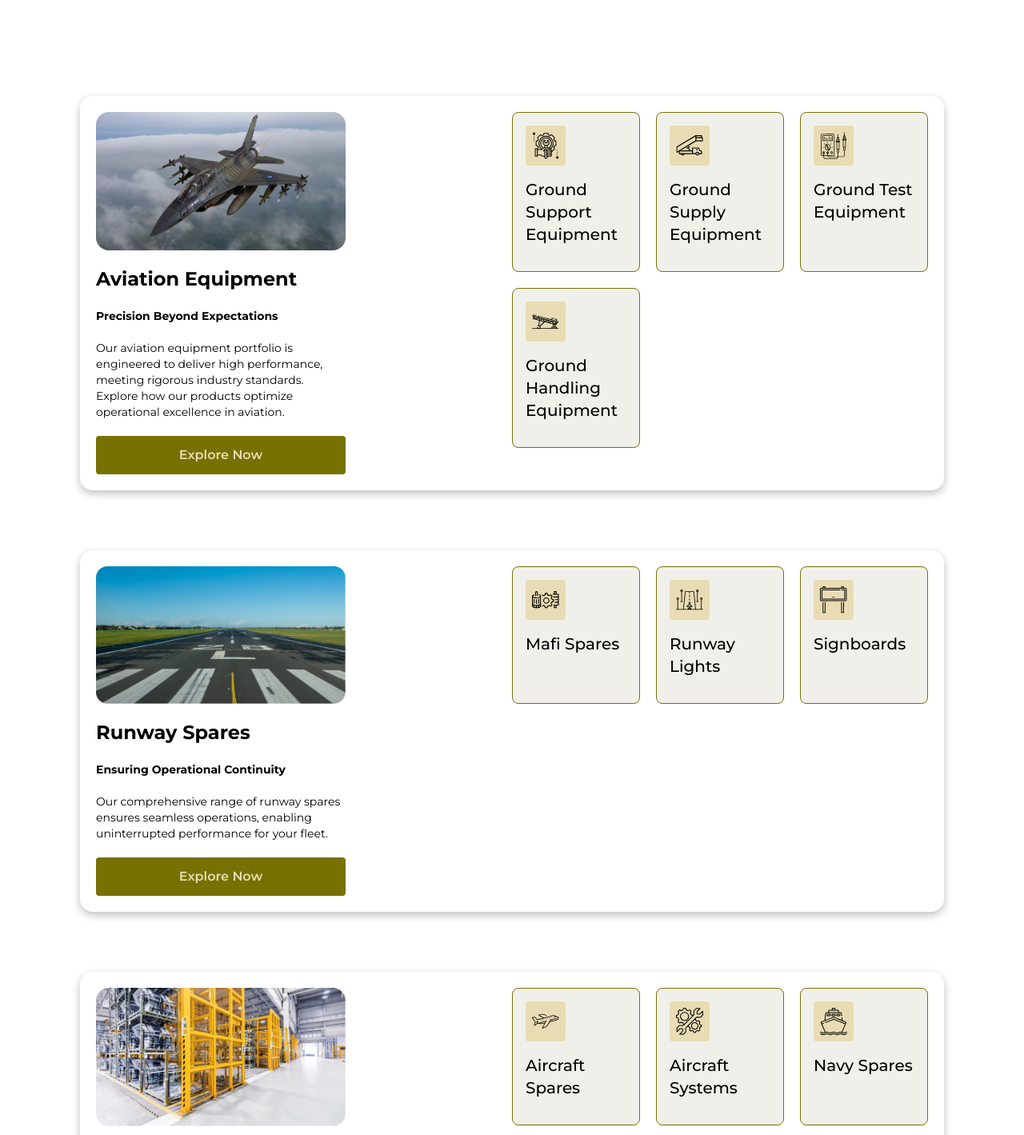
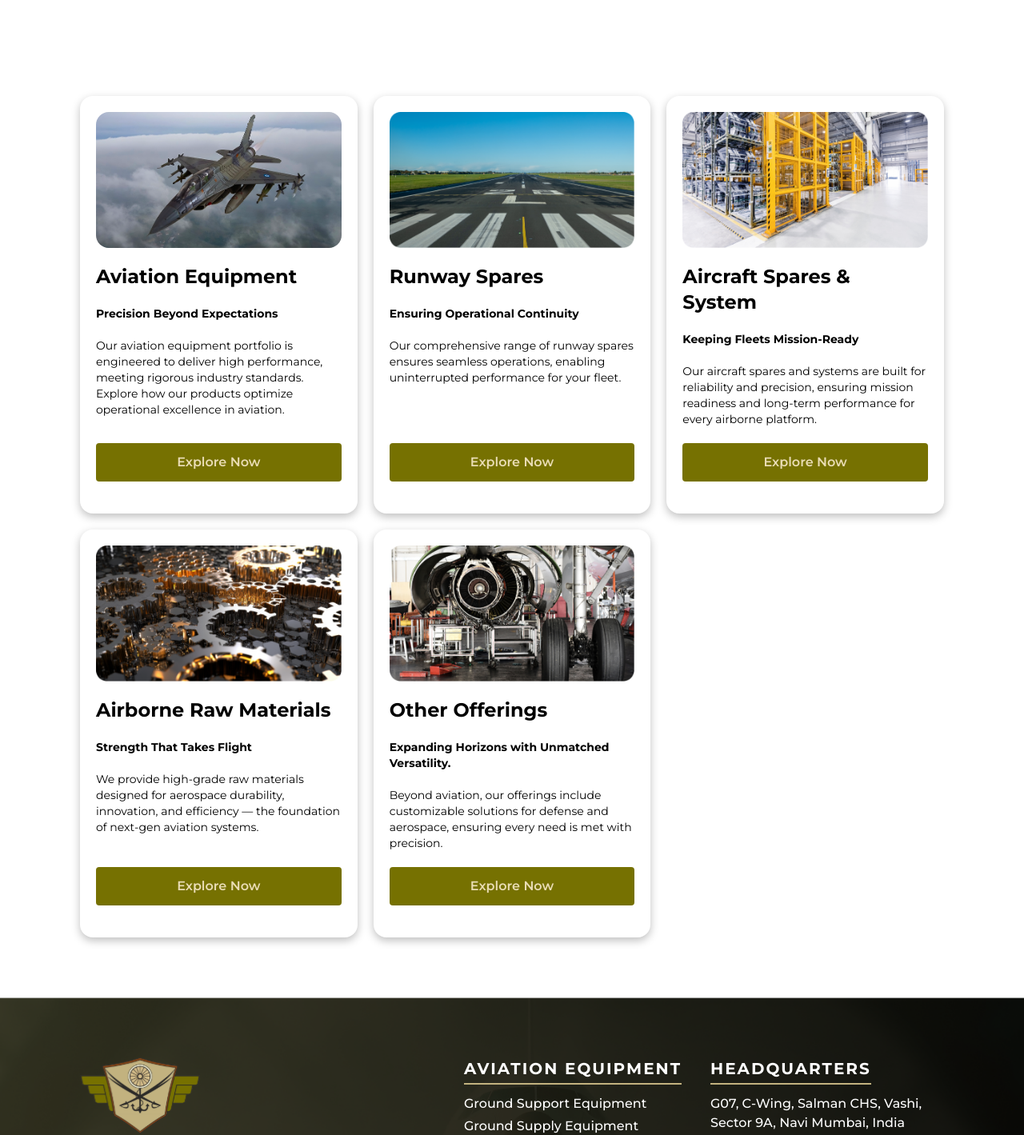
Before and after one commit to Wasiquekh/jetsys, a Next.js app: page /products in a window 1280 px wide. Shown: the part 600-2019 px from the top of the page at 80% size. Built offline with nearby package versions, Linux system fonts and the light colour scheme.

Commit message:
product page cards animation

```diff
--- a/src/app/components/ProductAnimate.tsx
+++ b/src/app/components/ProductAnimate.tsx
@@ -1,10 +1,51 @@
-import React from "react";
+"use client";
+import React, { useState, useRef, useEffect } from "react";
 import Image from "next/image";
 import Link from "next/link";
+import { AnimatePresence, motion } from "framer-motion";
+import type { Transition } from "framer-motion";
+
+const reveal: Transition = { type: "tween", duration: 0.35, ease: "easeInOut" };
 
 const ProductAnimate = () => {
+  // 0: Aviation Equipment, 1: Runway Spares, 2: Aircraft Spares & System, 3: Airborne Raw Materials, 4: Other Offerings (no data)
+  const [activeIndex, setActiveIndex] = useState<number | null>(null);
+  const expandedRef = useRef<HTMLDivElement | null>(null);
+
+  const toggle = (idx: number) => {
+    if (idx === 4) return; // 5th card never opens
+    setActiveIndex((cur) => (cur === idx ? null : idx));
+  };
+
+  // Auto-scroll to the expanded section when it appears/changes
+  useEffect(() => {
+    if (activeIndex !== null && activeIndex !== 4 && expandedRef.current) {
+      expandedRef.current.scrollIntoView({
+        behavior: "smooth",
+        block: "start",
+      });
+    }
+  }, [activeIndex]);
+
   return (
     <div>
+      {/* ---------- EXPANDED AREA (exact clicked card; left→right reveal) ---------- */}
+      <AnimatePresence mode="wait">
+        {activeIndex !== null && activeIndex !== 4 && (
+          <motion.section
+            ref={expandedRef}
+            key={`expanded-${activeIndex}`}
+            initial={{
+              clipPath: "inset(0 100% 0 0 round 16px)",
+              opacity: 0.0001,
+            }}
+            animate={{ clipPath: "inset(0 0% 0 0 round 16px)", opacity: 1 }}
+            exit={{ clipPath: "inset(0 100% 0 0 round 16px)", opacity: 0 }}
+            transition={reveal}
+            style={{ overflow: "hidden" }}
+          >
+            {/* ---- 1: Aviation Equipment ---- */}
+            {activeIndex === 0 && (
               <section>
                 <div className="container !pb-0">
                   <div className="shadow-[0px_4px_11.1px_0px_#00000040] rounded-2xl  flex justify-between p-5">
@@ -16,16 +57,18 @@ const ProductAnimate = () => {
                         alt="Picture of the author"
                         className="mb-5 rounded-2xl"
                       />
-              <h2 className="font-bold text-2xl mb-5">Aviation Equipment</h2>
+                      <h2 className="font-bold text-2xl mb-5">
+                        Aviation Equipment
+                      </h2>
                       <p className="font-bold text-sm mb-5">
                         Precision Beyond Expectations
                       </p>
                       <p className="font-normal text-sm mb-5">
-                Our aviation equipment portfolio is engineered to deliver high
-                performance, meeting rigorous industry standards. Explore how
-                our products optimize operational excellence in aviation.
+                        Our aviation equipment portfolio is engineered to
+                        deliver high performance, meeting rigorous industry
+                        standards. Explore how our products optimize operational
+                        excellence in aviation.
                       </p>
-
                       <button className="bg-primary px-8 py-3 rounded mb-0 hover:bg-[#5f5b00] text-[#E9DCB4] font-semibold text-base  transition ">
                         Explore Now
                       </button>
@@ -49,28 +92,28 @@ const ProductAnimate = () => {
                         <Link href="/products/aviation-equipment/ground-supply-equipment">
                           <div className=" bg-[#F0EFE9] hover:bg-[#D1CFC6] cursor-pointer border border-primary rounded-[8px] overflow-hidden p-4 h-full">
                             <Image
-                      src="/images/Ground Supply Equipment .svg"
+                              src="/images/Ground Supply Equipment .svg"
                               width={44}
                               height={45}
                               alt="Picture of the author"
                               className=" bg-[#E9DCB4] p-2 rounded mb-4 w-[50px] h-[50px]"
                             />
                             <p className=" font-medium text-xl mb-4">
-                      Ground Supply Equipment
+                              Ground Supply Equipment{" "}
                             </p>
                           </div>
                         </Link>
                         <Link href="/products/aviation-equipment/ground-test-equipment">
                           <div className=" bg-[#F0EFE9] hover:bg-[#D1CFC6] cursor-pointer  border border-primary rounded-[8px] overflow-hidden p-4 h-full">
                             <Image
-                      src="/images/Ground Test Equipment .svg"
+                              src="/images/Ground Test Equipment .svg"
                               width={44}
                               height={45}
                               alt="Picture of the author"
                               className=" bg-[#E9DCB4] p-2 rounded mb-4 w-[50px] h-[50px]"
                             />
                             <p className=" font-medium text-xl mb-4">
-                      Ground Test Equipment
+                              Ground Test Equipment{" "}
                             </p>
                           </div>
                         </Link>
@@ -84,7 +127,7 @@ const ProductAnimate = () => {
                               className=" bg-[#E9DCB4] p-2 rounded mb-4 w-[50px] h-[50px]"
                             />
                             <p className=" font-medium text-xl mb-4">
-                      Ground Handling Equipment
+                              Ground Handling Equipment{" "}
                             </p>
                           </div>
                         </Link>
@@ -93,6 +136,10 @@ const ProductAnimate = () => {
                   </div>
                 </div>
               </section>
+            )}
+
+            {/* ---- 2: Runway Spares ---- */}
+            {activeIndex === 1 && (
               <section>
                 <div className="container !pb-0">
                   <div className="shadow-[0px_4px_11.1px_0px_#00000040] rounded-2xl  flex justify-between p-5">
@@ -109,10 +156,10 @@ const ProductAnimate = () => {
                         Ensuring Operational Continuity
                       </p>
                       <p className="font-normal text-sm mb-5">
-                Our comprehensive range of runway spares ensures seamless
-                operations, enabling uninterrupted performance for your fleet.
+                        Our comprehensive range of runway spares ensures
+                        seamless operations, enabling uninterrupted performance
+                        for your fleet.
                       </p>
-
                       <button className="bg-primary px-8 py-3 rounded mb-0 hover:bg-[#5f5b00] text-[#E9DCB4] font-semibold text-base  transition ">
                         Explore Now
                       </button>
@@ -128,7 +175,9 @@ const ProductAnimate = () => {
                               alt="Picture of the author"
                               className=" bg-[#E9DCB4] p-2 rounded mb-4 w-[50px] h-[50px]"
                             />
-                    <p className=" font-medium text-xl mb-4">Mafi Spares</p>
+                            <p className=" font-medium text-xl mb-4">
+                              Mafi Spares
+                            </p>
                           </div>
                         </Link>
                         <Link href="/products/runway-spares/runway-lights">
@@ -140,7 +189,9 @@ const ProductAnimate = () => {
                               alt="Picture of the author"
                               className=" bg-[#E9DCB4] p-2 rounded mb-4 w-[50px] h-[50px]"
                             />
-                    <p className=" font-medium text-xl mb-4">Runway Lights</p>
+                            <p className=" font-medium text-xl mb-4">
+                              Runway Lights
+                            </p>
                           </div>
                         </Link>
                         <Link href="/products/runway-spares/signbords">
@@ -152,7 +203,9 @@ const ProductAnimate = () => {
                               alt="Picture of the author"
                               className=" bg-[#E9DCB4] p-2 rounded mb-4 w-[50px] h-[50px]"
                             />
-                    <p className=" font-medium text-xl mb-4">Signboards</p>
+                            <p className=" font-medium text-xl mb-4">
+                              Signboards
+                            </p>
                           </div>
                         </Link>
                       </div>
@@ -160,6 +213,10 @@ const ProductAnimate = () => {
                   </div>
                 </div>
               </section>
+            )}
+
+            {/* ---- 3: Aircraft Spares & System ---- */}
+            {activeIndex === 2 && (
               <section>
                 <div className="container !pb-0">
                   <div className="shadow-[0px_4px_11.1px_0px_#00000040] rounded-2xl  flex justify-between p-5">
@@ -178,11 +235,10 @@ const ProductAnimate = () => {
                         Keeping Fleets Mission-Ready
                       </p>
                       <p className="font-normal text-sm mb-5">
-                Our aircraft spares and systems are built for reliability and
-                precision, ensuring mission readiness and long-term performance
-                for every airborne platform.
+                        Our aircraft spares and systems are built for
+                        reliability and precision, ensuring mission readiness
+                        and long-term performance for every airborne platform.
                       </p>
-
                       <button className="bg-primary px-8 py-3 rounded mb-0 hover:bg-[#5f5b00] text-[#E9DCB4] font-semibold text-base  transition ">
                         Explore Now
                       </button>
@@ -198,7 +254,9 @@ const ProductAnimate = () => {
                               alt="Picture of the author"
                               className=" bg-[#E9DCB4] p-2 rounded mb-4 w-[50px] h-[50px]"
                             />
-                    <p className=" font-medium text-xl mb-4">Aircraft Spares</p>
+                            <p className=" font-medium text-xl mb-4">
+                              Aircraft Spares
+                            </p>
                           </div>
                         </Link>
                         <Link href="#">
@@ -224,7 +282,9 @@ const ProductAnimate = () => {
                               alt="Picture of the author"
                               className=" bg-[#E9DCB4] p-2 rounded mb-4 w-[50px] h-[50px]"
                             />
-                    <p className=" font-medium text-xl mb-4">Navy Spares</p>
+                            <p className=" font-medium text-xl mb-4">
+                              Navy Spares
+                            </p>
                           </div>
                         </Link>
                         <Link href="#">
@@ -236,7 +296,9 @@ const ProductAnimate = () => {
                               alt="Picture of the author"
                               className=" bg-[#E9DCB4] p-2 rounded mb-4 w-[50px] h-[50px]"
                             />
-                    <p className=" font-medium text-xl mb-4">Aircraft Hoses</p>
+                            <p className=" font-medium text-xl mb-4">
+                              Aircraft Hoses
+                            </p>
                           </div>
                         </Link>
                         <Link href="#">
@@ -248,7 +310,9 @@ const ProductAnimate = () => {
                               alt="Picture of the author"
                               className=" bg-[#E9DCB4] p-2 rounded mb-4 w-[50px] h-[50px]"
                             />
-                    <p className=" font-medium text-xl mb-4">Engine Parts</p>
+                            <p className=" font-medium text-xl mb-4">
+                              Engine Parts
+                            </p>
                           </div>
                         </Link>
                         <Link href="#">
@@ -270,6 +334,10 @@ const ProductAnimate = () => {
                   </div>
                 </div>
               </section>
+            )}
+
+            {/* ---- 4: Airborne Raw Materials ---- */}
+            {activeIndex === 3 && (
               <section>
                 <div className="container !pb-0">
                   <div className="shadow-[0px_4px_11.1px_0px_#00000040] rounded-2xl  flex justify-between p-5">
@@ -288,11 +356,10 @@ const ProductAnimate = () => {
                         Strength That Takes Flight
                       </p>
                       <p className="font-normal text-sm mb-5">
-                We provide high-grade raw materials designed for aerospace
-                durability, innovation, and efficiency — the foundation of
-                next-gen aviation systems.
+                        We provide high-grade raw materials designed for
+                        aerospace durability, innovation, and efficiency — the
+                        foundation of next-gen aviation systems.
                       </p>
-
                       <button className="bg-primary px-8 py-3 rounded mb-0 hover:bg-[#5f5b00] text-[#E9DCB4] font-semibold text-base  transition ">
                         Explore Now
                       </button>
@@ -322,7 +389,9 @@ const ProductAnimate = () => {
                               alt="Picture of the author"
                               className=" bg-[#E9DCB4] p-2 rounded mb-4 w-[50px] h-[50px]"
                             />
-                    <p className=" font-medium text-xl mb-4">Steel (Carbon)</p>
+                            <p className=" font-medium text-xl mb-4">
+                              Steel (Carbon)
+                            </p>
                           </div>
                         </Link>
                         <Link href="#">
@@ -334,7 +403,9 @@ const ProductAnimate = () => {
                               alt="Picture of the author"
                               className=" bg-[#E9DCB4] p-2 rounded mb-4 w-[50px] h-[50px]"
                             />
-                    <p className=" font-medium text-xl mb-4">Fasteners</p>
+                            <p className=" font-medium text-xl mb-4">
+                              Fasteners
+                            </p>
                           </div>
                         </Link>
                         <Link href="#">
@@ -346,7 +417,9 @@ const ProductAnimate = () => {
                               alt="Picture of the author"
                               className=" bg-[#E9DCB4] p-2 rounded mb-4 w-[50px] h-[50px]"
                             />
-                    <p className=" font-medium text-xl mb-4">Airborne Glues</p>
+                            <p className=" font-medium text-xl mb-4">
+                              Airborne Glues
+                            </p>
                           </div>
                         </Link>
                       </div>
@@ -354,15 +427,26 @@ const ProductAnimate = () => {
                   </div>
                 </div>
               </section>
+            )}
+          </motion.section>
+        )}
+      </AnimatePresence>
 
-      {/* -------------------------------------- CARDS */}
+      {/* ---------- CARDS GRID (clicked card removed from grid while expanded) ---------- */}
       <section>
         <div className="container">
-          {/* ⬇️ Added `items-stretch` to make all cards equal height */}
           <div className="grid grid-cols-3 gap-5 items-stretch">
             {/* Card 1 */}
-            {/* ⬇️ Added `h-full flex flex-col` to enable button alignment */}
-            <div className="shadow-[0px_4px_11.1px_0px_#00000040] rounded-2xl p-5 h-full flex flex-col">
+            {activeIndex !== 0 && (
+              <div
+                onClick={() => toggle(0)}
+                role="button"
+                tabIndex={0}
+                onKeyDown={(e) =>
+                  (e.key === "Enter" || e.key === " ") && toggle(0)
+                }
+                className="shadow-[0px_4px_11.1px_0px_#00000040] rounded-2xl p-5 h-full flex flex-col"
+              >
                 <Image
                   src="/images/Aviation Equipment.png"
                   width={500}
@@ -379,16 +463,25 @@ const ProductAnimate = () => {
                   performance, meeting rigorous industry standards. Explore how
                   our products optimize operational excellence in aviation.
                 </p>
-              {/* ⬇️ Added `mt-auto` to push button to bottom */}
                 <button className="bg-primary px-8 py-3 rounded mb-5 mt-auto hover:bg-[#5f5b00] transition">
                   <span className="text-[#E9DCB4] font-semibold text-base">
                     Explore Now
                   </span>
                 </button>
               </div>
+            )}
 
             {/* Card 2 */}
-            <div className="shadow-[0px_4px_11.1px_0px_#00000040] rounded-2xl p-5 h-full flex flex-col">
+            {activeIndex !== 1 && (
+              <div
+                onClick={() => toggle(1)}
+                role="button"
+                tabIndex={0}
+                onKeyDown={(e) =>
+                  (e.key === "Enter" || e.key === " ") && toggle(1)
+                }
+                className="shadow-[0px_4px_11.1px_0px_#00000040] rounded-2xl p-5 h-full flex flex-col"
+              >
                 <Image
                   src="/images/Runway Spares.png"
                   width={500}
@@ -410,9 +503,19 @@ const ProductAnimate = () => {
                   </span>
                 </button>
               </div>
+            )}
 
             {/* Card 3 */}
-            <div className="shadow-[0px_4px_11.1px_0px_#00000040] rounded-2xl p-5 h-full flex flex-col">
+            {activeIndex !== 2 && (
+              <div
+                onClick={() => toggle(2)}
+                role="button"
+                tabIndex={0}
+                onKeyDown={(e) =>
+                  (e.key === "Enter" || e.key === " ") && toggle(2)
+                }
+                className="shadow-[0px_4px_11.1px_0px_#00000040] rounded-2xl p-5 h-full flex flex-col"
+              >
                 <Image
                   src="/images/Aircraft Spares & System.png"
                   width={500}
@@ -428,8 +531,8 @@ const ProductAnimate = () => {
                 </p>
                 <p className="font-normal text-sm mb-5">
                   Our aircraft spares and systems are built for reliability and
-                precision, ensuring mission readiness and long-term performance
-                for every airborne platform.
+                  precision, ensuring mission readiness and long-term
+                  performance for every airborne platform.
                 </p>
                 <button className="bg-primary px-8 py-3 rounded mb-5 mt-auto hover:bg-[#5f5b00] transition">
                   <span className="text-[#E9DCB4] font-semibold text-base">
@@ -437,9 +540,19 @@ const ProductAnimate = () => {
                   </span>
                 </button>
               </div>
+            )}
 
             {/* Card 4 */}
-            <div className="shadow-[0px_4px_11.1px_0px_#00000040] rounded-2xl p-5 h-full flex flex-col">
+            {activeIndex !== 3 && (
+              <div
+                onClick={() => toggle(3)}
+                role="button"
+                tabIndex={0}
+                onKeyDown={(e) =>
+                  (e.key === "Enter" || e.key === " ") && toggle(3)
+                }
+                className="shadow-[0px_4px_11.1px_0px_#00000040] rounded-2xl p-5 h-full flex flex-col"
+              >
                 <Image
                   src="/images/Airborne Raw Materials.png"
                   width={500}
@@ -464,9 +577,15 @@ const ProductAnimate = () => {
                   </span>
                 </button>
               </div>
+            )}
 
-            {/* Card 5 */}
-            <div className="shadow-[0px_4px_11.1px_0px_#00000040] rounded-2xl p-5 h-full flex flex-col">
+            {/* Card 5 (always closed; stays in grid) */}
+            <div
+              role="button"
+              tabIndex={-1}
+              aria-disabled="true"
+              className="shadow-[0px_4px_11.1px_0px_#00000040] rounded-2xl p-5 h-full flex flex-col"
+            >
               <Image
                 src="/images/Other Offerings.png"
                 width={500}
```
Lines whose indentation alone changed are shown as unchanged.
